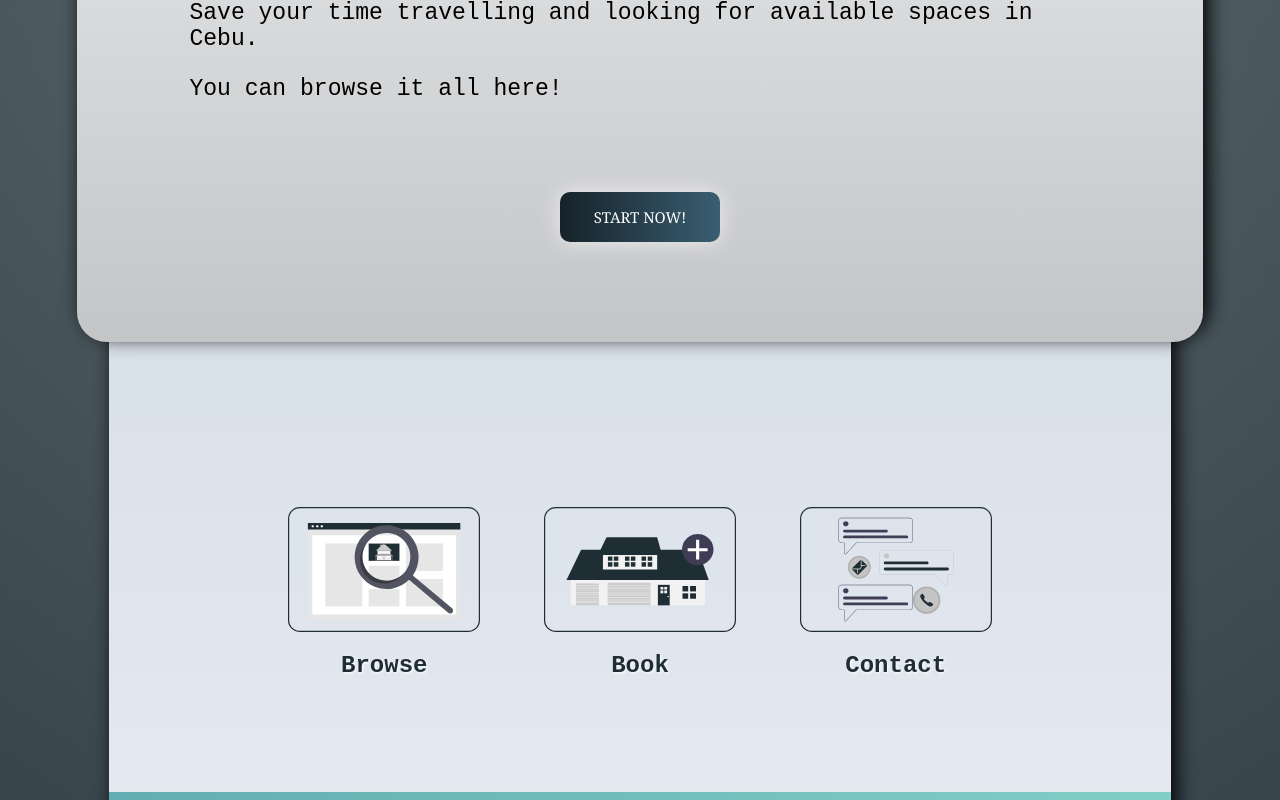
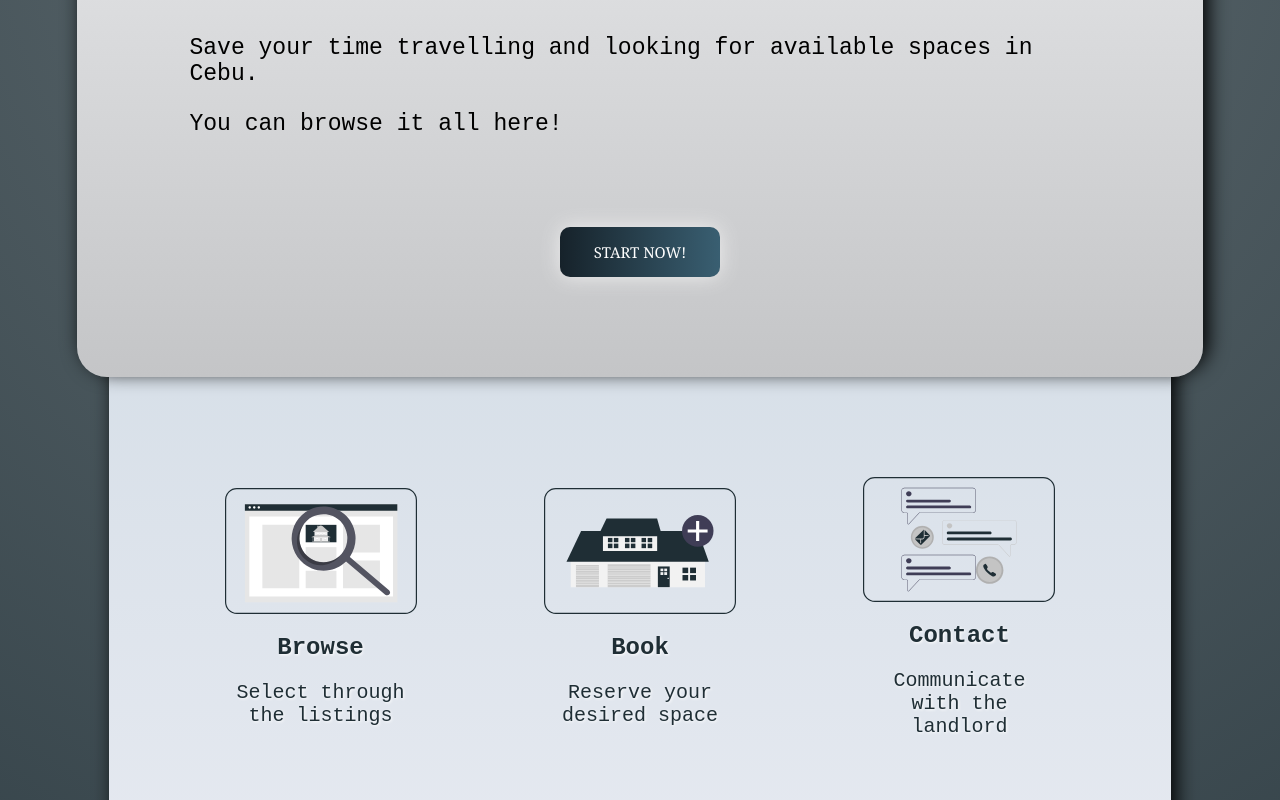
Before and after one commit to WhiteList-Int/white-list, a React (Create React App) app: page / in a window 1280 px wide. Shown: the part 2000-2800 px from the top of the page. Built offline with nearby package versions, Linux system fonts and the light colour scheme.

Commit message:
ver 3.3 07/10/21 - Sign in UI

```diff
--- a/public/index.html
+++ b/public/index.html
@@ -3,41 +3,13 @@
   <head>
     <meta charset="utf-8" />
     <link rel="icon" href="%PUBLIC_URL%/header-icon.svg" />
-    <meta name="viewport" content="width=device-width, initial-scale=1" />
-    <meta name="theme-color" content="#000000" />
-    <meta
-      name="description"
-      content="Web site created using create-react-app"
-    />
-    <link rel="apple-touch-icon" href="%PUBLIC_URL%/logo192.png" />
-    <!--
-      manifest.json provides metadata used when your web app is installed on a
-      user's mobile device or desktop. See https://developers.google.com/web/fundamentals/web-app-manifest/
-    -->
     <link rel="manifest" href="%PUBLIC_URL%/manifest.json" />
-    <!--
-      Notice the use of %PUBLIC_URL% in the tags above.
-      It will be replaced with the URL of the `public` folder during the build.
-      Only files inside the `public` folder can be referenced from the HTML.
-
-      Unlike "/favicon.ico" or "favicon.ico", "%PUBLIC_URL%/favicon.ico" will
-      work correctly both with client-side routing and a non-root public URL.
-      Learn how to configure a non-root public URL by running `npm run build`.
-    -->
-    <title>React App</title>
+    <title>WhiteList Int.</title>
   </head>
   <body>
     <noscript>You need to enable JavaScript to run this app.</noscript>
     <div id="root"></div>
-    <!--
-      This HTML file is a template.
-      If you open it directly in the browser, you will see an empty page.
-
-      You can add webfonts, meta tags, or analytics to this file.
-      The build step will place the bundled scripts into the <body> tag.
-
-      To begin the development, run `npm start` or `yarn start`.
-      To create a production bundle, use `npm run build` or `yarn build`.
-    -->
+    <div id="sign-in-pop-up"></div>
+    <div id="sign-up-pop-up"></div>
   </body>
 </html>
--- a/src/App.css
+++ b/src/App.css
@@ -1,7 +1,7 @@
 .start-up--bg-icon {
   top: 10vh;
   right: 3vw;
-  z-index: -1;
+  z-index: 0;
   position: fixed;
   width: 32vw;
   opacity: 25%;
--- a/src/components/card-sources/Card-2.css
+++ b/src/components/card-sources/Card-2.css
@@ -28,12 +28,12 @@
     flex-direction: column;
 }
 
-h1 {
+.card-2-header h1 {
     font-size: clamp(40px, 4.2vw, 75px);
     margin: 0;
 }
 
-h2{
+.card-2-header h2 {
     font-size: clamp(25px, 3.8vw, 70px);
     margin: 0;
     font-weight: lighter;
@@ -41,7 +41,7 @@ h2{
     margin-bottom: 15vh;
 }
 
-h3 {
+.card-2-contents h3 {
     font-size: clamp(15px, 1.8vw, 50px);
     font-weight: lighter;
     padding-top: 3vh;
--- a/src/components/card-sources/Card-3.css
+++ b/src/components/card-sources/Card-3.css
@@ -2,9 +2,12 @@
     display: flex;
     flex-direction: column;
     width: 83vw;
-    padding-top: 50px;
+    height: fit-content;
+    padding-top: 200px;
     border-radius: 30px;
-    background: linear-gradient(to bottom, #D5DEE7 0%, #E8EBF2 50%, #E2E7ED 100%), linear-gradient(to bottom, rgba(0,0,0,0.02) 50%, rgba(255,255,255,0.02) 61%, rgba(0,0,0,0.02) 73%), linear-gradient(33deg, rgba(255,255,255,0.20) 0%, rgba(0,0,0,0.20) 100%);
+    background: linear-gradient(to bottom, #D5DEE7 0%, #E8EBF2 50%, #E2E7ED 100%),
+    linear-gradient(to bottom, rgba(0,0,0,0.02) 50%, rgba(255,255,255,0.02) 61%, rgba(0,0,0,0.02) 73%),
+    linear-gradient(33deg, rgba(255,255,255,0.20) 0%, rgba(0,0,0,0.20) 100%);
     background-blend-mode: normal,color-burn;
     margin-top: -100px;
     z-index: 0;
@@ -14,61 +17,56 @@
 
 .card-3-container {
     display: flex;
-    align-self: center;
     flex-direction: row;
     flex-wrap: wrap;
+    align-self: center;
     align-items: center;
     justify-content: center;
-    padding-top: clamp(20px, 8vh, 60px);
+    height: 100%;
     width: 100%;
 }
 
-.card-3-container {
+.card-3-view {
     display: flex;
-    align-self: center;
-    flex-direction: row;
-    flex-wrap: wrap;
+    flex-direction: column;
     align-items: center;
     justify-content: center;
-    padding-top: clamp(50px, 15vh, 200px);
-    width: 100%;
+    height: 100%;
+    width: clamp(150px, 15vw, 400px);
+    margin-left: clamp(50px, 6%, 100px);
+    margin-right: clamp(50px, 6%, 100px);
+    margin-bottom: 20px;
 }
 
 .imgs {
     display: flex;
-    flex-direction: column;
-    align-items: center;
-    justify-content: center;
-    text-decoration: none;
-    margin-top: clamp(50px, 10vh, 100px);;
-    margin-left: clamp(15px, 3%, 100px);
-    margin-right: clamp(15px, 3%, 100px);
-    flex-wrap: wrap;
-    width: clamp(150px, 15vw, 400px);
-    height: clamp(200px, 25vh, 500px);
+    align-items: flex-start;
+    align-self: center;
+    height: 50%;
 }
 
 .img-text {
-    height: 20%;
+    height: 50%;
+    width: 100%;
 }
 
-.img-text h2 {
+.img-text h2{
     font-size: clamp(20px, 150%, 40px);
     font-family: monospace;
     color: #1F2E35;
     text-shadow: 1px 1px 3px white;
     font-weight: bolder;
-    padding-top: 20px;
 }
 
-.img-containers-2 {
-    display: flex;
-    align-items:flex-end;
-    align-self: center;
-    height: 60%;
+.img-text h3{
+    font-size: clamp(20px, 100%, 40px);
+    font-family: monospace;
+    color: #1F2E35;
+    text-shadow: 1px 1px 3px white;
+    font-weight: lighter;
 }
 
-.img-containers-2 img {
+.imgs img {
     width: 100%;
 }
 
--- a/src/components/card-sources/Card3.js
+++ b/src/components/card-sources/Card3.js
@@ -10,10 +10,15 @@ function Card3() {
             <div className="card-3-container">
                 {imgs.map((list) => (
                     <div className = {list.className} id = {list.id} key = {list.key}>
-                        <div className="img-containers-2">
+                        <div className="imgs">
                             <img src = {list.imgs} alt = {list.text}/>
                         </div>
-                        <div className='img-text'><center><h2>{list.text}</h2></center></div>
+                        <div className='img-text'>
+                            <center>
+                                <h2>{list.text}</h2>
+                                <h3>{list.text2}</h3>
+                            </center>
+                        </div>
                     </div>
                 ))}
             </div>
--- a/src/components/card-sources/imgSrc-2.js
+++ b/src/components/card-sources/imgSrc-2.js
@@ -3,7 +3,7 @@ import Img5 from '../images/book.svg';
 import Img6 from '../images/contact.svg';
 
 export const imgs = [
-    { className: 'imgs', imgs: Img4, text: 'Browse',  key: 1},
-    { className: 'imgs', imgs: Img5, text: 'Book',  key: 2},
-    { className: 'imgs', imgs: Img6, text: 'Contact',  key: 3}
+    { className: 'card-3-view', imgs: Img4, text: 'Browse', text2: 'Select through the listings', key: 1},
+    { className: 'card-3-view', imgs: Img5, text: 'Book', text2: 'Reserve your desired space', key: 2},
+    { className: 'card-3-view', imgs: Img6, text: 'Contact', text2: 'Communicate with the landlord', key: 3}
 ];
--- a/src/components/navbar-source/Navbar.js
+++ b/src/components/navbar-source/Navbar.js
@@ -2,6 +2,7 @@ import React, { useState } from 'react';
 import { Link } from 'react-router-dom';
 import Img from '../images/white-list-text.svg';
 import Img2 from '../images/white-list-tagline.svg';
+import SignIn from '../sign-in-page/SignIn';
 import "./Navbar.css";
 import "./Button.css";
 
@@ -9,6 +10,11 @@ function Navbar() {
 
     const [startButton, setStartButton] = useState(false);
     const [navbar, setNavbar] = useState(false);
+    const [isOpen, setIsOpen] = useState(false);
+
+    const showScroll = () => {
+        document.body.setAttribute('style','overflow-y:scroll;');
+    }
 
     const changeNavbar = () => {
         if(window.scrollY >= 100){
@@ -17,6 +23,7 @@ function Navbar() {
             setNavbar(false);
         }
     }
+
     const changeButton = () => {
         if(window.scrollY >= 100){
             setStartButton(true);
@@ -34,7 +41,8 @@ function Navbar() {
                 <img className = {navbar ? 'header-img-active' : 'header-img'} src = {Img} alt="WhiteList"></img>
                 <img className = {navbar ? 'tagline-active' : 'tagline'} src = {Img2} alt="WhiteList"></img>
                 <div className = {startButton ? 'btn-top-container' : 'btn-bot-container'}>
-                    <Link className = {startButton ? 'btn-top' : 'btn-bot'} to='/sign-in'>SIGN-IN</Link>
+                    <Link to='/' className = {startButton ? 'btn-top' : 'btn-bot'} onClick={() => setIsOpen(true)}>SIGN-IN</Link>
+                    <SignIn open={isOpen} onClose={() => {setIsOpen(false);showScroll();}}></SignIn>
                 </div>
             </div>
         </nav>
--- /dev/null
+++ b/src/components/sign-in-page/Sign-in.css
@@ -0,0 +1,47 @@
+.sign-in{
+    height: 100%;
+    width: 100%;
+    top:0;
+    left:0;
+    position: fixed;
+    display: flex;
+    flex-direction: column;
+    align-items: center;
+    justify-content: center;
+    z-index: 1000;
+    background-color: rgb(0,0,0,.7);
+}
+
+.sign-in-container{
+    display: flex;
+    width: clamp(300px, 25vw, 400px);
+    height: clamp(300px, 45vh, 500px);
+    border-radius: 30px;
+    flex-direction: column;
+    align-items: center;
+    padding: 40px;
+    background-color: #CDDCDC;
+    background-image: linear-gradient(to top, #e6e9f0 0%, #eef1f5 100%);
+    background-size: 100% auto;
+}
+
+.sign-in-buttons{
+    display: flex;
+    flex-direction: column;
+    align-items: center;
+}
+
+.exit-zone{
+    top:0;
+    left:0;
+    position: fixed;
+    z-index:-1;
+    height:100%;
+    width:100%;
+}
+
+.fill-boxes{
+    display: flex;
+    flex-direction: column;
+    align-items: center;
+}
--- /dev/null
+++ b/src/components/sign-in-page/SignIn.js
@@ -0,0 +1,35 @@
+import React from 'react';
+import {Link} from 'react-router-dom';
+import ReactDom  from 'react-dom';
+import gsign from '../images/btn_google_signin_light_normal_web@2x.png';
+import './Sign-in.css';
+
+export default function SignIn({open, onClose}) {
+    if(!open) return null;
+
+    return ReactDom.createPortal(
+        <>
+            {document.body.setAttribute('style','overflow:hidden;')}
+            <div className="sign-in">
+                <div className='exit-zone' onClick={onClose}></div>
+                <div className="sign-in-container">
+                    <div className="sign-in-title">
+                        <h1>Login</h1>
+                    </div>
+                    <div className="fill-boxes">
+                        <input className="" type="text" value="Username" required/>
+                        <input className="" type="password" value="************" required/>
+                    </div>
+                    <div className="sign-in-buttons">
+                        <Link to="/" className='sign-in-link'>Sign-in</Link>
+                        <img src={gsign} alt='gsign'/>
+                    </div>
+                    <div className="sign-in-footer">
+                        <Link to="/" className='sign-up-link'>Not yet registered?</Link>
+                    </div>
+                </div>
+            </div>
+        </>,
+        document.getElementById('sign-in-pop-up')
+    )
+}
--- a/src/index.css
+++ b/src/index.css
@@ -1,6 +1,7 @@
 html{
-  background: radial-gradient(circle, rgba(99,111,116,1) 0%, rgba(31,46,53,1) 100%);
+  background-color: white;
 }
+
 body {
   margin: 0;
   font-family: -apple-system, BlinkMacSystemFont, 'Segoe UI', 'Roboto', 'Oxygen',
@@ -8,10 +9,13 @@ body {
     sans-serif;
   -webkit-font-smoothing: antialiased;
   -moz-osx-font-smoothing: grayscale;
-
 }
 
 code {
   font-family: source-code-pro, Menlo, Monaco, Consolas, 'Courier New',
     monospace;
 }
+
+#root{
+  background: radial-gradient(circle, rgba(99,111,116,1) 0%, rgba(31,46,53,1) 100%);
+}
```
Also changed, not shown: src/components/images/btn_google_signin_light_normal_web@2x.png (added).
